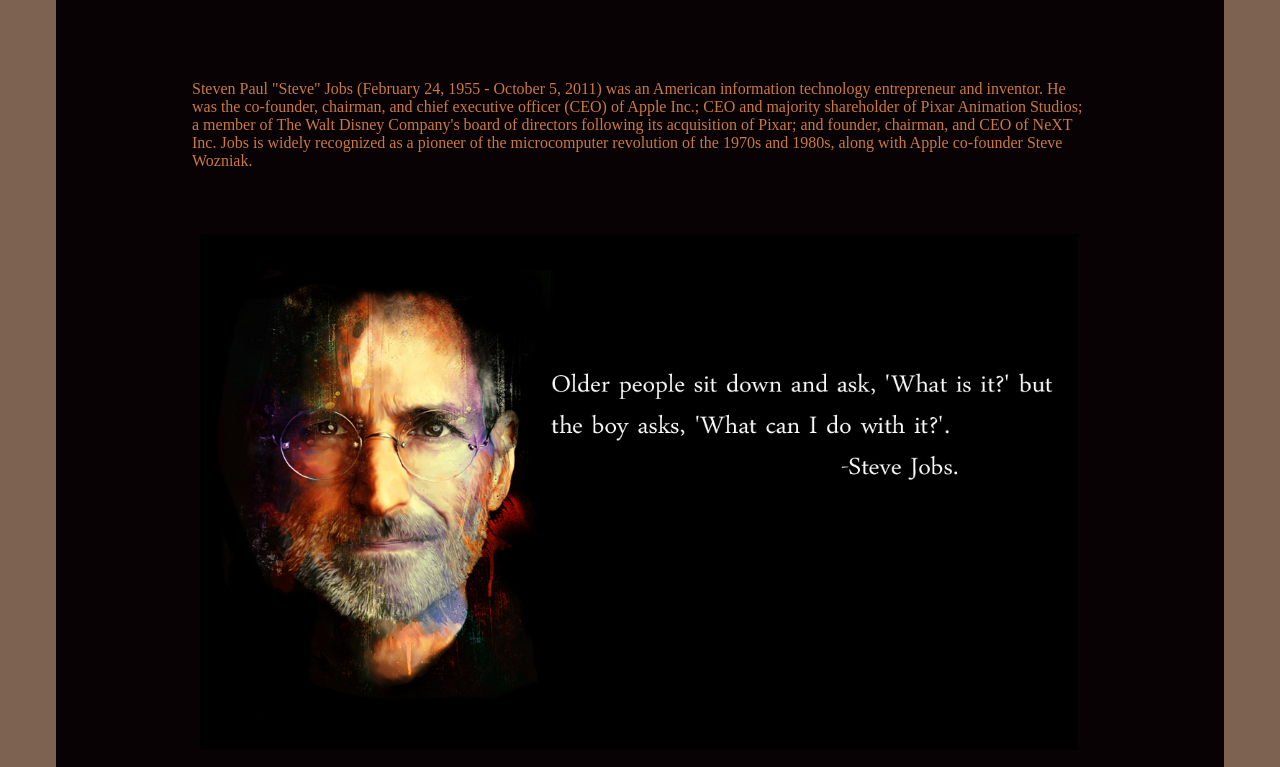
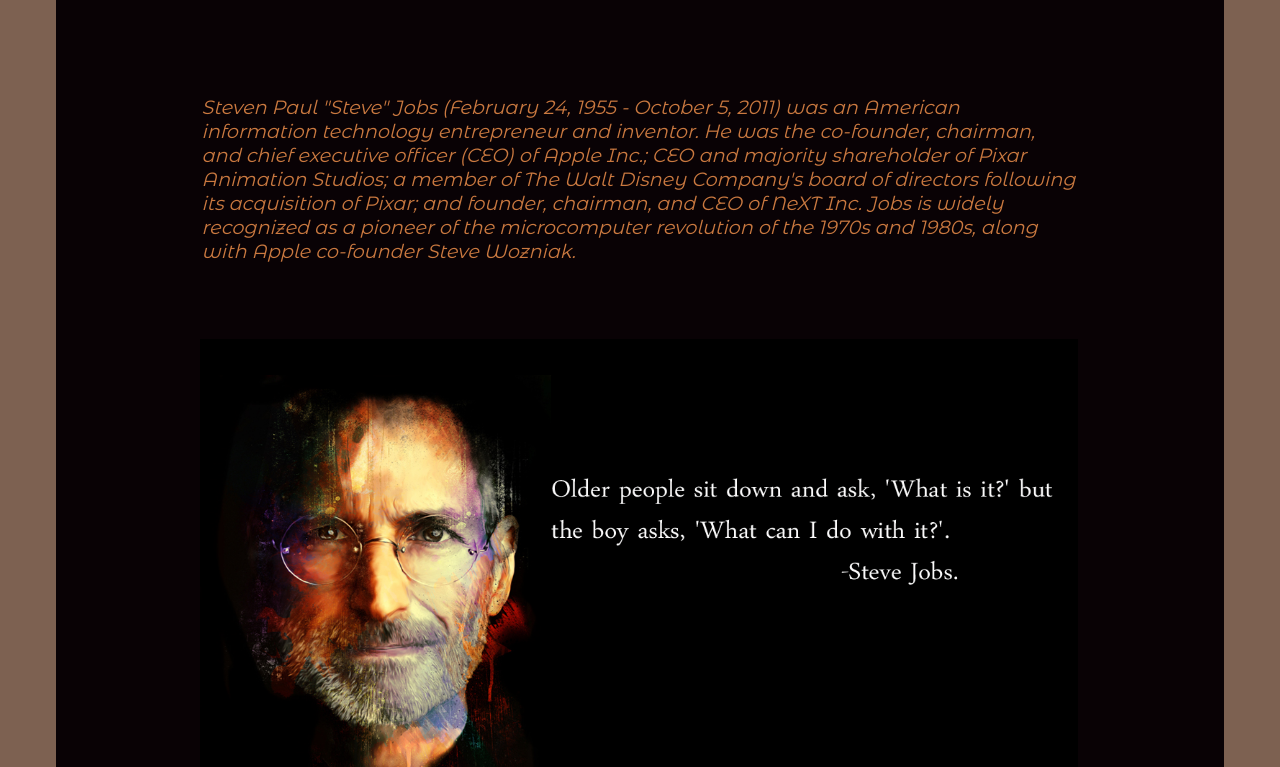
Before and after one commit to ganjoosimran/devmash-project-2-tribute-page-ganjoosimran, a plain HTML site: page index.html in a window 1280 px wide. Shown: the part 180-947 px from the top of the page. Drawn offline with Linux system fonts and the light colour scheme.

Commit message:
first commit

```diff
--- a/css/style.css
+++ b/css/style.css
@@ -1,6 +1,7 @@
+@import url(https://fonts.googleapis.com/css?family=Roboto|Montserrat+Alternates);
 
 
-body {
+.page{
   padding: 3em;
   background-color:#7d6151 ;
 
@@ -15,11 +16,15 @@ body {
   border-radius:1em;
   background-color:#090205;
   color: #ca7940;
+  font-family: 'Montserrat Alternates', Sans-Serif;
 
 }
 
 .info{
   padding: 3em;
+  font-style: italic;
+  font-size: 1.2em;
+  font-family: 'Montserrat Alternates', Sans-Serif;
 }
 .img{
     padding-left: 6em;
@@ -39,4 +44,4 @@ p {
   width: 75%;
   height: auto;
   margin: 0 auto;
-}
+}z
--- a/index.html
+++ b/index.html
@@ -15,7 +15,7 @@
   <link rel="stylesheet" type="text/css" href="css/style.css">
 
 </head>
-<body>
+<body  class="page">
 
     <div class="wrap">
       <div class="heading">
```
Also changed, not shown: 1 other file.
